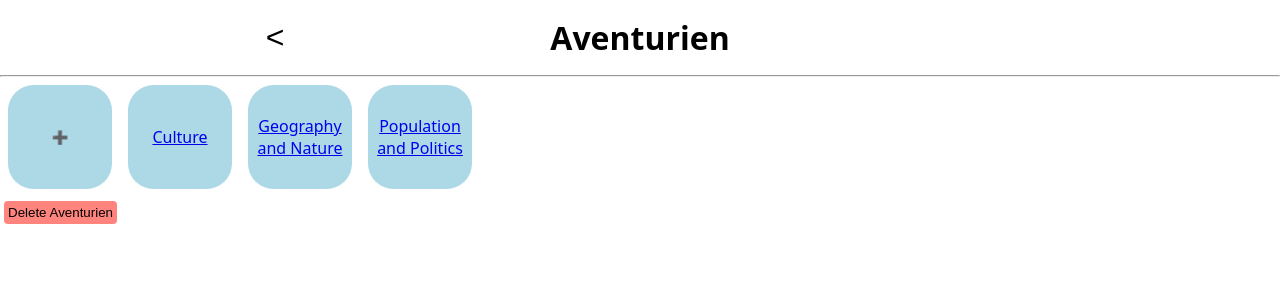
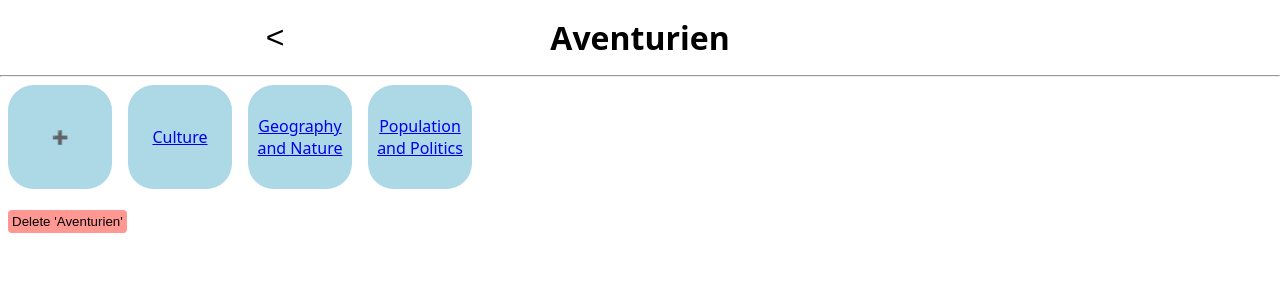
Before and after one commit to ThysBat/worldbuilding-tool, a Next.js app: page /project/aventurien in a window 1280 px wide. Shown: the top 300 px of the page. Built offline with nearby package versions, Linux system fonts and the light colour scheme.

Commit message:
add deleteArticle functionality

```diff
--- a/components/DeleteButton/index.js
+++ b/components/DeleteButton/index.js
@@ -1,15 +1,19 @@
 import { confirmAlert } from "react-confirm-alert"; // Import
 import "react-confirm-alert/src/react-confirm-alert.css"; // Import css
-import styled from "styled-components";
+import styled, { css } from "styled-components";
 
-export default function DeleteButton({ handleDelete, whatToDelete = "" }) {
-  // confirmAlert is a function from the package react-confirm-alert,
-  // that renders a confirmation dialoge with given and preset options.
-  // window.close() closes only the dialoge
+export default function DeleteButton({
+  children,
+  handleDelete,
+  itemType,
+  itemName,
+  variant = "default",
+}) {
   function submit() {
+    // confirmAlert is a function from the package react-confirm-alert, that renders a confirmation dialoge with given and preset options.
     confirmAlert({
       title: "Confirm to delete",
-      message: `Are you sure you want to delete ${whatToDelete}?`,
+      message: `Are you sure you want to delete the ${itemType} '${itemName}'?`,
       buttons: [
         {
           label: "Yes",
@@ -17,6 +21,7 @@ export default function DeleteButton({ handleDelete, whatToDelete = "" }) {
         },
         {
           label: "No",
+          // window.close() closes only the dialogue
           onClick: () => window.close(),
         },
       ],
@@ -24,16 +29,29 @@ export default function DeleteButton({ handleDelete, whatToDelete = "" }) {
   }
 
   return (
-    <Button type="button" onClick={submit}>
-      Delete {whatToDelete}
+    <Button type="button" onClick={submit} variant={variant}>
+      {children}
     </Button>
   );
 }
 
 const Button = styled.button`
-  background-color: rgba(255, 50, 40, 0.6);
   border: none;
   border-radius: 4px;
-  padding: 0.25rem;
-  margin: 0.25rem;
+
+  ${({ variant }) =>
+    variant === "default" &&
+    css`
+      background-color: var(--color-danger);
+      padding: 0.25rem;
+      margin-top: 0.8rem;
+      margin-left: var(--margin-s);
+    `}
+
+  ${({ variant }) =>
+    variant === "transparent" &&
+    css`
+      background-color: transparent;
+      opacity: 40%;
+    `}
 `;
--- a/pages/project/[projectSlug]/index.js
+++ b/pages/project/[projectSlug]/index.js
@@ -40,9 +40,12 @@ export default function ProjectPage() {
       <hr />
       <CategoriesList></CategoriesList>
       <DeleteButton
-        whatToDelete={project.name}
         handleDelete={handleDeleteProject}
-      />
+        itemType={project.type}
+        itemName={project.name}
+      >
+        {`Delete '${project.name}'`}
+      </DeleteButton>
     </>
   );
 }
--- a/styles.js
+++ b/styles.js
@@ -13,8 +13,15 @@ export default createGlobalStyle`
     --gap-s: 0.5rem;
     --gap-m: 1rem;
 
+    --padding-xs: 0.25rem;
     --padding-s: 0.5rem;
     --padding-m: 1rem;
+
+    --margin-xs: 0.25rem;
+    --margin-s: 0.5rem;
+    --margin-m: 1rem;
+
+    --color-danger: rgba(255, 50, 40, 0.5);
   }
 
   *,
```
Also changed, not shown: components/ArticleCard/index.js (+15 -4 lines), pages/project/[projectSlug]/category/[categorySlug]/entry/[entrySlug].js (+18 -6 lines), pages/project/[projectSlug]/category/[categorySlug]/index.js (+5 -2 lines), stores/useArticleStore.js (+6 -17 lines).
